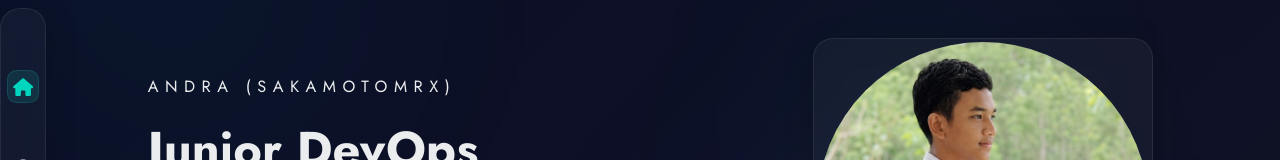
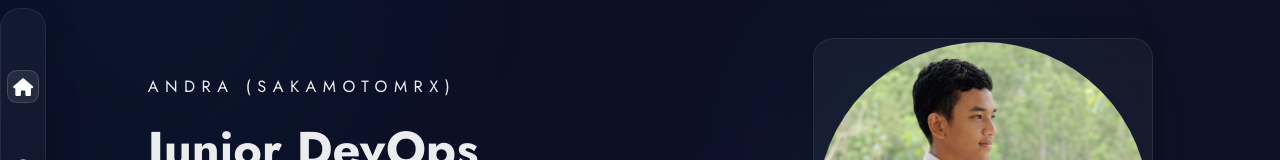
Before and after one commit to SakamotoMrX/Portofolio-Andra, a Next.js app: page / in a window 1280 px wide. Shown: the part 192-352 px from the top of the page. Built offline with nearby package versions, Linux system fonts and the light colour scheme; no server answers.

Commit message:
sidebar: replace teal active indicator with white transparent glass

```diff
--- a/components/Sidebar.jsx
+++ b/components/Sidebar.jsx
@@ -48,8 +48,8 @@ const Sidebar = () => {
 									layoutId="sidebar-active"
 									className="absolute inset-0 rounded-xl"
 									style={{
-										background: "rgba(20, 184, 166, 0.15)",
-										border: "1px solid rgba(20, 184, 166, 0.2)",
+										background: "rgba(255, 255, 255, 0.08)",
+										border: "1px solid rgba(255, 255, 255, 0.15)",
 									}}
 									transition={{ type: "spring", stiffness: 350, damping: 30 }}
 								/>
@@ -58,7 +58,7 @@ const Sidebar = () => {
 								icon={item.icon}
 								className={`relative z-10 text-xl transition-all duration-300 ${
 									activeAnchor === item.anchor
-										? "scale-110 text-teal-400"
+										? "scale-110 text-white"
 										: "scale-100 text-white/50 hover:text-white/80"
 								}`}
 							/>
```
Also changed, not shown: 1 other file (tests, documents, lock files or other folders).
